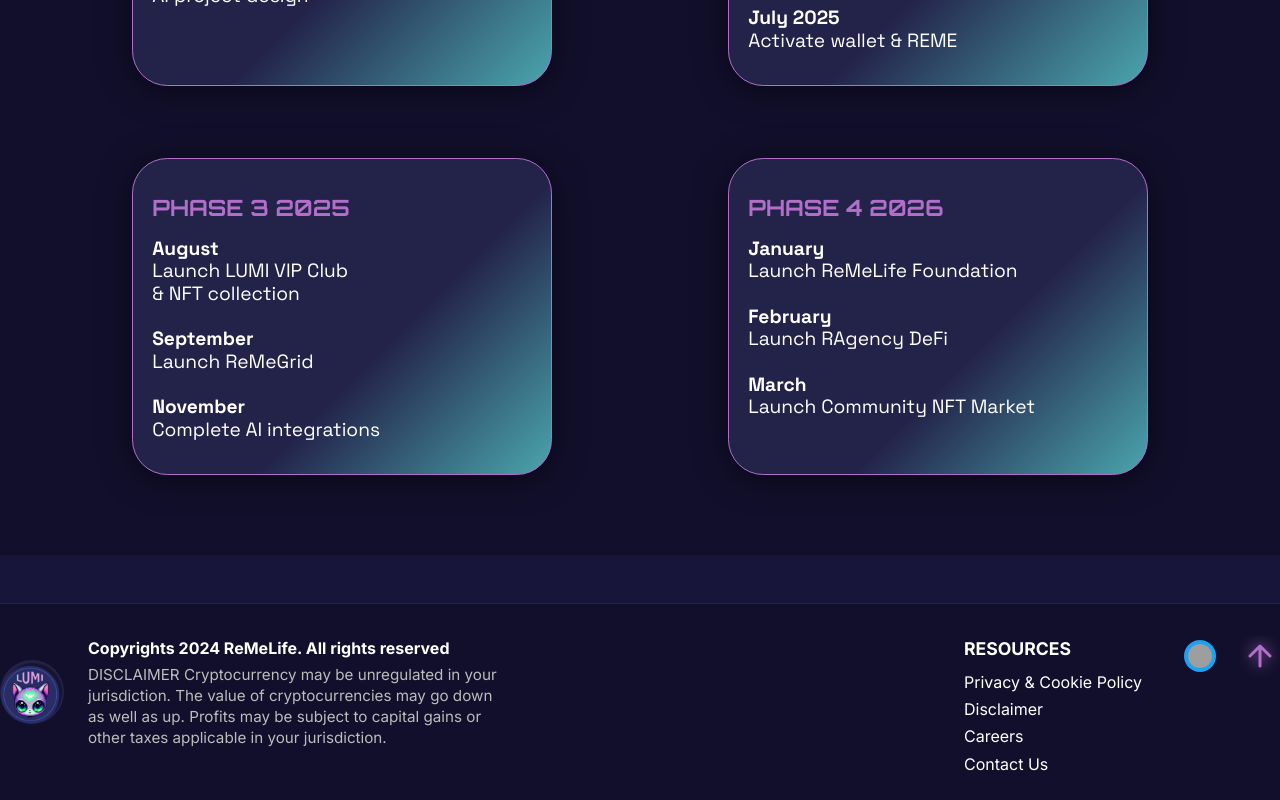
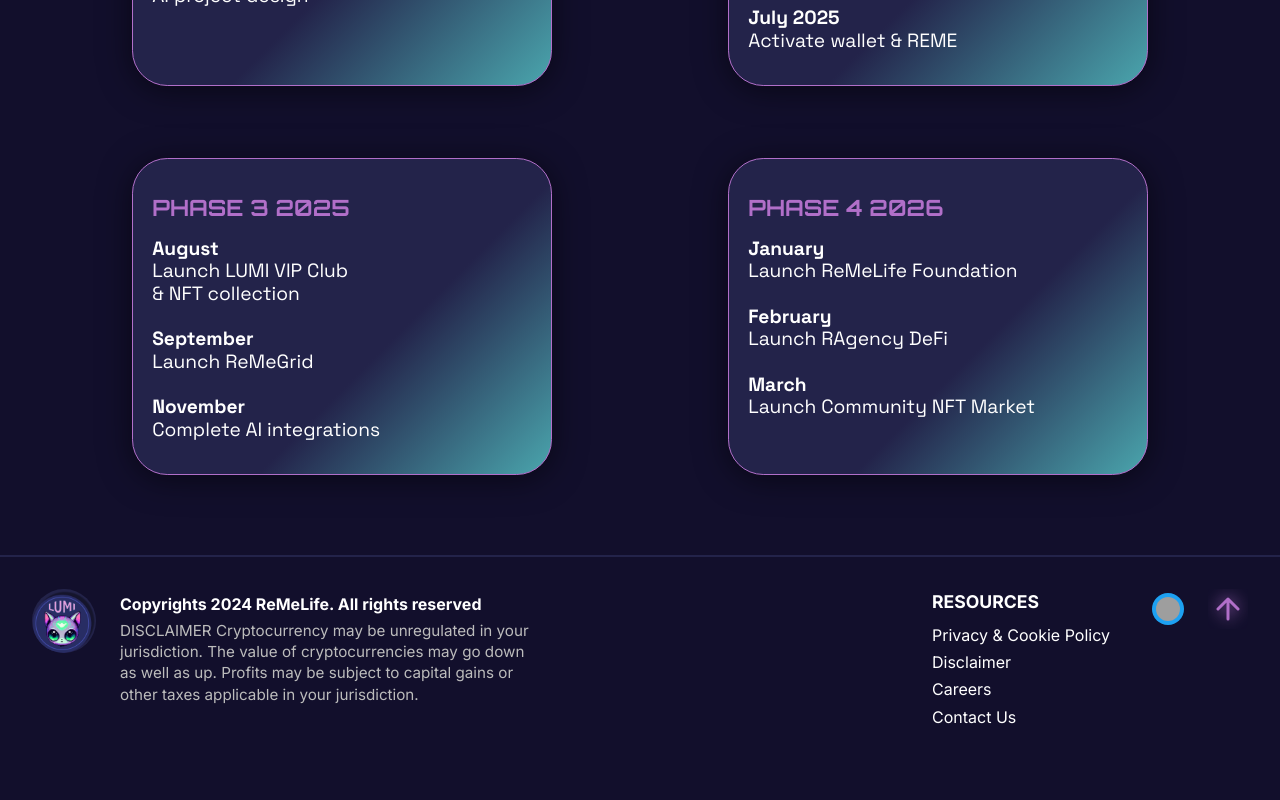
Before and after one commit to jonnyedwards888/lumi-website, a React (Create React App) app: page / in a window 1280 px wide. Shown: the part 3170-3970 px from the top of the page. After the commit the page ends 3923 px from the top, so only its background shows below. Built offline with nearby package versions, Linux system fonts and the light colour scheme; grey boxes are pictures that could not be loaded.

Commit message:
Update: latest code and style changes

```diff
--- a/src/App.css
+++ b/src/App.css
@@ -518,187 +518,98 @@
   line-height: 1.5;
 }
 
-.solutions-footer {
-  background: #120f2c;
-  border-top: 1.5px solid #23234a;
-  padding: 2rem 1rem 1.5rem 1rem;
-  display: flex;
-  flex-direction: row;
-  align-items: center;
-  justify-content: space-between;
-  gap: 2rem;
-  margin-top: 3rem;
-}
-.footer-logo {
-  width: 56px;
-  height: 56px;
-  border-radius: 50%;
-  background: #23234a;
-}
-.footer-disclaimer {
-  color: #bcbcbc;
-  font-size: 0.85rem;
-  max-width: 320px;
-  line-height: 1.4;
-}
-.footer-links a {
-  color: #fff;
-  font-size: 0.98rem;
-  text-decoration: none;
-  transition: color 0.2s;
-}
-.footer-links a:hover {
-  color: #b16fc9;
-  text-decoration: underline;
-}
-.footer-social-icon {
-  width: 28px;
-  height: 28px;
-  border-radius: 50%;
-  background: #23234a;
-  transition: box-shadow 0.2s;
-}
-.footer-social-icon:hover {
-  box-shadow: 0 0 8px #b16fc9cc;
-}
-@media (max-width: 900px) {
-  .solutions-footer {
-    flex-direction: column;
-    align-items: flex-start;
-    gap: 1.5rem;
-    padding: 2rem 0.5rem 1.5rem 0.5rem;
-  }
-  .footer-links {
-    flex-wrap: wrap;
-    gap: 1rem;
-  }
-  .footer-disclaimer {
-    max-width: 100%;
-    font-size: 0.8rem;
-  }
-}
-
-.lumi-token-section {
-  background: #120f2c;
-  width: 100vw;
-  display: flex;
-  flex-direction: column;
-  align-items: center;
-  justify-content: center;
-  padding: 4rem 0 2rem 0;
-}
-.lumi-token-heading {
-  font-family: 'Orbitron', 'Space Grotesk', sans-serif;
-  font-size: 2.5rem;
-  font-weight: 900;
-  color: #fff;
-  margin-bottom: 2.5rem;
-  letter-spacing: 0.01em;
-}
-.lumi-token-remelife {
-  color: #8be37a;
-  font-family: 'Space Grotesk', 'Orbitron', sans-serif;
-  font-weight: 600;
-  font-style: italic;
-  font-size: 1.1em;
-}
-.lumi-token-remindme {
-  color: #b16fc9;
-  font-family: 'Space Grotesk', 'Orbitron', sans-serif;
-  font-weight: 600;
-  font-size: 1.1em;
-}
-.lumi-token-lumiai {
-  background: linear-gradient(90deg, #ff7ee7 0%, #b16fc9 100%);
-  -webkit-background-clip: text;
-  -webkit-text-fill-color: transparent;
-  background-clip: text;
-  text-fill-color: transparent;
-  font-family: 'Orbitron', 'Space Grotesk', sans-serif;
-  font-weight: 700;
-  font-size: 1.1em;
-  letter-spacing: 0.04em;
-}
-@media (max-width: 900px) {
-  .lumi-token-section {
-    padding: 2.5rem 0 1.5rem 0;
-  }
-  .lumi-token-heading {
-    font-size: 1.5rem;
-  }
-}
-
-.lumi-rewards-image {
-  width: 160px !important;
-  max-width: 40vw !important;
-  margin-bottom: 0 !important;
+.footer-section {
+  background: #3a2fa4;
+  padding: 2rem 0 1.5rem 0;
+  border-top: 2px solid #23234a;
+  margin-top: 0;
 }
 
 .footer-content {
   display: flex;
   flex-direction: row;
-  justify-content: space-between;
+  justify-content: flex-start;
   align-items: flex-start;
   gap: 2rem;
   width: 100%;
   max-width: 1400px;
   margin: 0 auto;
+  padding-left: 2rem;
+  padding-right: 2rem;
 }
+
 .footer-left {
   display: flex;
   flex-direction: row;
-  align-items: center;
+  align-items: flex-start;
   gap: 1.5rem;
-  min-width: 320px;
+  text-align: left;
+  min-width: 0;
+  margin-left: 0;
+  width: 50%;
+  justify-content: flex-start;
 }
+
 .footer-left .footer-logo {
   width: 64px;
   height: 64px;
   border-radius: 50%;
+  background: #23234a;
 }
+
 .footer-left .footer-meta {
   display: flex;
   flex-direction: column;
   align-items: flex-start;
+  margin-top: 0.2rem;
 }
+
 .footer-left .footer-copyright {
   color: #fff;
   font-size: 1rem;
   font-weight: 700;
   margin-bottom: 4px;
 }
+
 .footer-left .footer-disclaimer {
   color: #bcbcbc;
   font-size: 0.95rem;
   max-width: 420px;
   line-height: 1.4;
 }
+
 .footer-right {
   display: flex;
   flex-direction: row;
   align-items: flex-start;
   justify-content: flex-end;
+  min-width: 0;
+  width: 50%;
   gap: 2.5rem;
-  min-width: 320px;
 }
+
 .footer-resources {
   display: flex;
   flex-direction: column;
   align-items: flex-start;
   min-width: 180px;
 }
+
 .footer-resources-title {
   color: #fff;
   font-weight: 700;
   font-size: 1.1rem;
   margin-bottom: 0.5rem;
 }
+
 .footer-socials {
   display: flex;
   flex-direction: row;
   align-items: center;
   gap: 1.5rem;
+  margin-top: 0;
 }
+
 @media (max-width: 900px) {
   .footer-content {
     flex-direction: column;
@@ -712,11 +623,18 @@
     align-items: flex-start;
     gap: 1.2rem;
     min-width: unset;
+    width: 100%;
+    justify-content: flex-start;
   }
   .footer-left {
     min-width: unset;
     width: 100%;
     align-items: flex-start;
+    margin-left: 0;
+    justify-content: flex-start;
+  }
+  .footer-socials {
+    margin-top: 1.2rem;
   }
 }
 
--- a/src/App.js
+++ b/src/App.js
@@ -212,7 +212,7 @@
 
 function FooterSection() {
   return (
-    <footer className="footer-section w-full" style={{ background: '#18153a', padding: '2rem 0 1.5rem 0', borderTop: '1.5px solid #23234a', marginTop: '3rem' }}>
+    <footer className="footer-section w-full">
       <div className="footer-content">
         {/* Left: Logo, Copyright, Disclaimer */}
         <div className="footer-left">
@@ -674,7 +674,7 @@
 
 We are the data controller under the applicable privacy laws.
 
-For the purpose of this Policy, “Information” means any information relating to an identified or identifiable individual. This includes Information relating to your use of: (a) our mobile apps (“Mobile App” the “Service”); (b) www.blui.io and any other dedicated websites which link to this policy (“Website”). When you use the App or website you accept our rules and policies which set out how we handle your Information, and you understand we may collect, process, use and store your Information as described in this Policy. “Payment” refers to deposits made using tokens via your virtual wallet. If you do not agree with this Policy, you must not use our app or website. If you change your mind in the future, you must stop using our app or website, and you may exercise your rights in relation to your Information as set out in this Policy.
+For the purpose of this Policy, "Information" means any information relating to an identified or identifiable individual. This includes Information relating to your use of: (a) our mobile apps ("Mobile App" the "Service"); (b) www.blui.io and any other dedicated websites which link to this policy ("Website"). When you use the App or website you accept our rules and policies which set out how we handle your Information, and you understand we may collect, process, use and store your Information as described in this Policy. "Payment" refers to deposits made using tokens via your virtual wallet. If you do not agree with this Policy, you must not use our app or website. If you change your mind in the future, you must stop using our app or website, and you may exercise your rights in relation to your Information as set out in this Policy.
 
 PERSONAL INFORMATION WE COLLECT
 We may collect and use the following Information about you:
@@ -693,7 +693,7 @@
 
 Identifiers, such as your name, email address, IP address, device and app ID, unique ID, location data and device information (such as model, brand and operating system).
 
-Cookies: we use cookies and other similar technologies (e.g., web beacons, log files, and scripts) (“Cookies”) to enhance your experience when using our services. Cookies are small files which, when placed on your device, enable us to provide certain features and functionality. You have the option to permit installation of such Cookies or subsequently disable them. You may accept all cookies or instruct the device or web browser to provide notice at the time of installation of cookies or refuse to accept all cookies by adjusting the relevant cookie retention function in your device. However, in the event of your refusal to install cookies, the Game may be unable to operate as designed. For more information about our Cookies policy, click here.
+Cookies: we use cookies and other similar technologies (e.g., web beacons, log files, and scripts) ("Cookies") to enhance your experience when using our services. Cookies are small files which, when placed on your device, enable us to provide certain features and functionality. You have the option to permit installation of such Cookies or subsequently disable them. You may accept all cookies or instruct the device or web browser to provide notice at the time of installation of cookies or refuse to accept all cookies by adjusting the relevant cookie retention function in your device. However, in the event of your refusal to install cookies, the Game may be unable to operate as designed. For more information about our Cookies policy, click here.
 
 Information regarding your use of the website or app, such as date and time stamps of events, interactions with our teams.
 
@@ -806,7 +806,7 @@
 
 Third Party Privacy Practices
 
-If you access any service through a third-party platform such as Apple or Google (“Third Party Services”), you must understand that those Third Party Services may collect other information about you (including information you share with them directly or about your use of the app or website) in accordance with their own terms and privacy policies. The privacy practices described in this Policy do not apply to Third Party Services. Any links to Third Party Services do not imply that we endorse or have reviewed the Third-Party Services.
+If you access any service through a third-party platform such as Apple or Google ("Third Party Services"), you must understand that those Third Party Services may collect other information about you (including information you share with them directly or about your use of the app or website) in accordance with their own terms and privacy policies. The privacy practices described in this Policy do not apply to Third Party Services. Any links to Third Party Services do not imply that we endorse or have reviewed the Third-Party Services.
 
 Security
 
@@ -925,7 +925,7 @@
             <>
               <HeroSection />
               <LumiTokenSection />
-              <div style={{ background: '#18153a', width: '100vw' }}>
+              <div style={{ background: '#120f2c', width: '100vw' }}>
                 <FounderSection />
                 <DataSection />
                 <PhasesSection />
```
